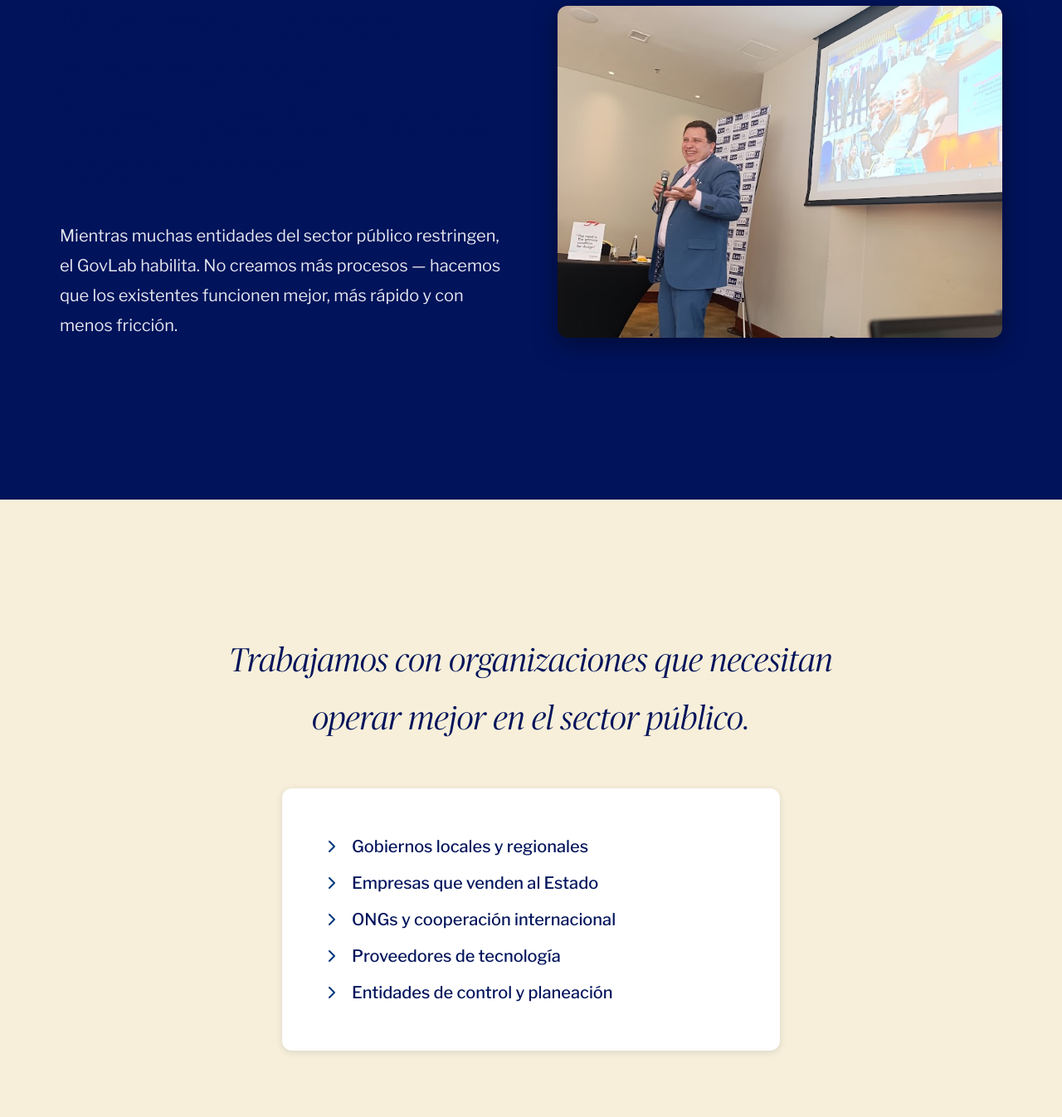
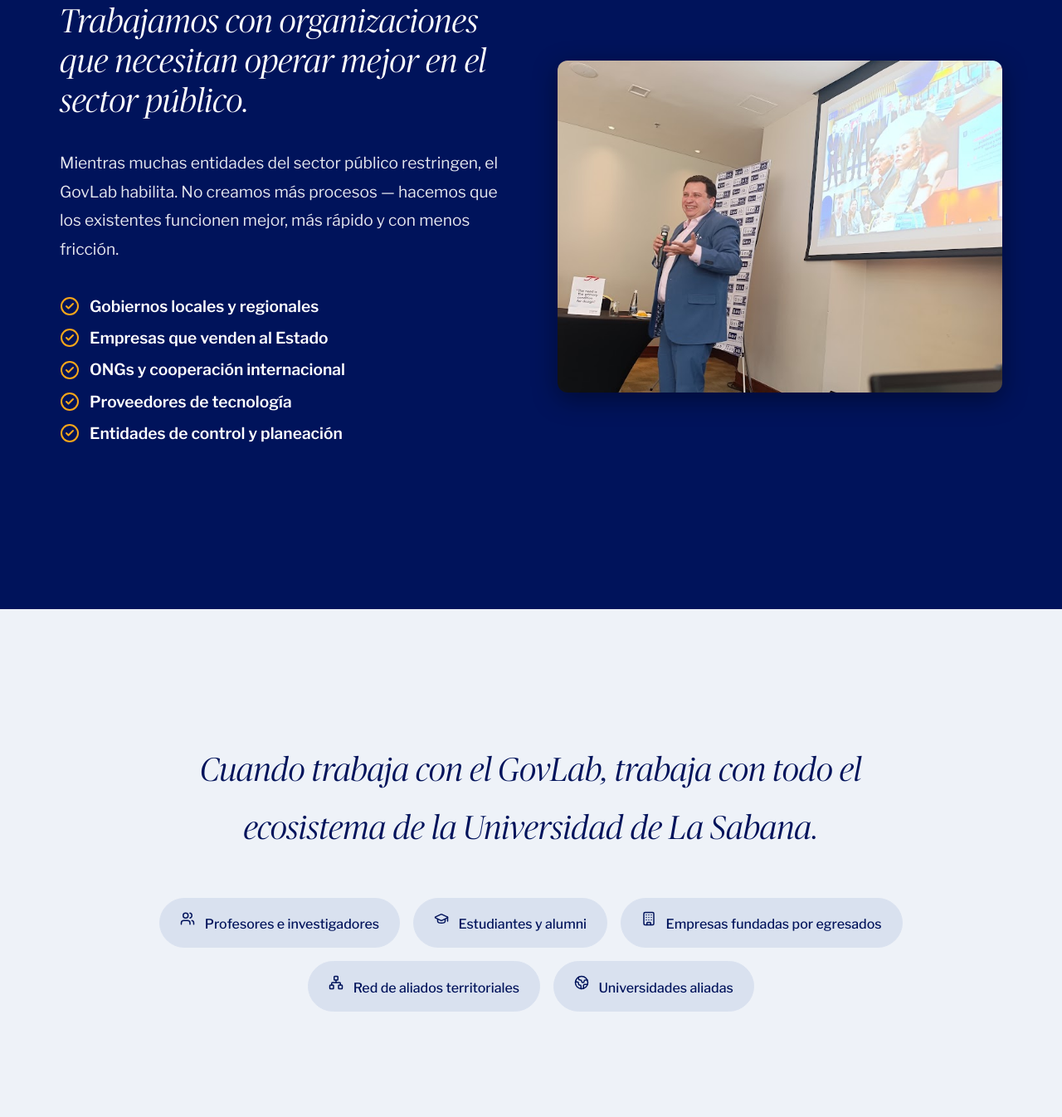
Before and after one commit to Juansotag/portafolio-personal, a plain HTML site: page index.html in a window 1280 px wide. Shown: the part 3474-4820 px from the top of the page at 83% size. Drawn offline with nearby package versions, Linux system fonts and the light colour scheme; a web font is replaced by a local one.

Commit message:
feat: redesign audiences section and add footer z-index

```diff
--- a/index.html
+++ b/index.html
@@ -40,7 +40,7 @@
         <button class="nav-link" data-target="seccion-quienes-somos">Equipo</button>
         <button class="btn"
           style="background-color: var(--c-yellow); color: var(--c-blue-dark); font-weight: 600; padding: 0.5rem 1rem;"
-          onclick="window.open('https://wa.me/573158905940?text=Hola%20Juan%2C%20quiero%20conocer%20un%20poco%20m%C3%A1s%20sobre%20el%20laboratorio%20de%20gobierno.', '_blank')">Agendar
+          onclick="window.open('https://wa.me/573158905940?text=Hola%2C%20estoy%20interesado%20en%20solucionar%20un%20problema%20p%C3%BAblico%20con%20el%20laboratorio%20de%20gobierno%20de%20la%20universidad%20de%20la%20sabana%20y%20quiero%20contactar%20contigo', '_blank')">Agendar
           reunión</button>
       </nav>
     </div>
@@ -59,7 +59,7 @@
           para gobiernos y organizaciones que trabajan con ellos.</p>
         <div style="display: flex; gap: 1rem; flex-wrap: wrap;">
           <button class="btn btn-giant-primary"
-            onclick="window.open('https://wa.me/573158905940?text=Hola%20Juan%2C%20quiero%20conocer%20un%20poco%20m%C3%A1s%20sobre%20el%20laboratorio%20de%20gobierno.', '_blank')"
+            onclick="window.open('https://wa.me/573158905940?text=Hola%2C%20estoy%20interesado%20en%20solucionar%20un%20problema%20p%C3%BAblico%20con%20el%20laboratorio%20de%20gobierno%20de%20la%20universidad%20de%20la%20sabana%20y%20quiero%20contactar%20contigo', '_blank')"
             style="background-color: white; color: var(--c-blue-dark); border: none; font-weight: 600;">Agendar una
             conversación</button>
           <button class="btn btn-giant-primary"
@@ -201,49 +201,34 @@
       </div>
     </div>
 
-    <!-- Diferencial -->
-    <div class="differential-section" style="background-color: var(--c-blue-dark); color: white; padding: 8rem 2rem;">
+    <!-- Para quién es -->
+    <div class="audiences-section" style="background-color: var(--c-blue-dark); color: white; padding: 8rem 2rem;">
       <div class="section-container"
         style="display: grid; grid-template-columns: repeat(auto-fit, minmax(300px, 1fr)); gap: 4rem; align-items: center;">
         <div>
-          <h2 style="font-family: var(--font-display); font-size: 3rem; margin-bottom: 2rem; line-height: 1.2;">No
-            estamos aquí para poner más reglas.<br>Estamos para hacer que las cosas funcionen.</h2>
-          <p style="font-size: 1.25rem; line-height: 1.8; opacity: 0.9;">Mientras muchas entidades del sector público
-            restringen, el GovLab habilita. No creamos más procesos — hacemos que los existentes funcionen mejor, más
-            rápido y con menos fricción.</p>
+          <h2 style="font-family: var(--font-display); font-size: 2.5rem; margin-bottom: 2rem; line-height: 1.2; color: white;">
+            Trabajamos con organizaciones que necesitan operar mejor en el sector público.
+          </h2>
+          <p style="font-size: 1.2rem; line-height: 1.8; opacity: 0.9; margin-bottom: 2rem;">
+            Mientras muchas entidades del sector público restringen, el GovLab habilita. No creamos más procesos — hacemos que los existentes funcionen mejor, más rápido y con menos fricción.
+          </p>
+          <ul
+            style="list-style: none; padding: 0; font-size: 1.2rem; line-height: 2; font-weight: 600; color: white;">
+            <li style="display: flex; align-items: center;"><i data-lucide="check-circle-2"
+                style="width: 24px; color: var(--c-yellow); margin-right: 12px;"></i> Gobiernos locales y regionales</li>
+            <li style="display: flex; align-items: center;"><i data-lucide="check-circle-2"
+                style="width: 24px; color: var(--c-yellow); margin-right: 12px;"></i> Empresas que venden al Estado</li>
+            <li style="display: flex; align-items: center;"><i data-lucide="check-circle-2"
+                style="width: 24px; color: var(--c-yellow); margin-right: 12px;"></i> ONGs y cooperación internacional</li>
+            <li style="display: flex; align-items: center;"><i data-lucide="check-circle-2"
+                style="width: 24px; color: var(--c-yellow); margin-right: 12px;"></i> Proveedores de tecnología</li>
+            <li style="display: flex; align-items: center;"><i data-lucide="check-circle-2"
+                style="width: 24px; color: var(--c-yellow); margin-right: 12px;"></i> Entidades de control y planeación</li>
+          </ul>
         </div>
         <div>
-          <img src="assets/photos/eventos/IMG_20251107_102213.jpg" alt="Diferencial"
+          <img src="assets/photos/eventos/IMG_20251107_102213.jpg" alt="Organizaciones con las que trabajamos"
             style="width: 100%; border-radius: var(--radius); object-fit: cover; height: 400px; box-shadow: 0 8px 30px rgba(0,0,0,0.4);">
-        </div>
-      </div>
-    </div>
-
-    <!-- Para quién es -->
-    <div class="audiences-section" style="padding: 6rem 2rem; background-color: var(--c-cream);">
-      <div class="section-container">
-        <h2 class="section-title text-center"
-          style="margin-bottom: 3rem; max-width: 800px; margin-left: auto; margin-right: auto;">Trabajamos con
-          organizaciones que necesitan operar mejor en el sector público.</h2>
-        <div
-          style="max-width: 600px; margin: 0 auto; background: white; padding: 3rem; border-radius: var(--radius); box-shadow: var(--shadow);">
-          <ul
-            style="list-style: none; padding: 0; font-size: 1.25rem; line-height: 2.2; font-weight: 500; color: var(--text-primary);">
-            <li style="display: flex; align-items: center;"><i data-lucide="chevron-right"
-                style="color: var(--c-blue-light); margin-right: 12px; width: 24px;"></i> Gobiernos locales y regionales
-            </li>
-            <li style="display: flex; align-items: center;"><i data-lucide="chevron-right"
-                style="color: var(--c-blue-light); margin-right: 12px; width: 24px;"></i> Empresas que venden al Estado
-            </li>
-            <li style="display: flex; align-items: center;"><i data-lucide="chevron-right"
-                style="color: var(--c-blue-light); margin-right: 12px; width: 24px;"></i> ONGs y cooperación
-              internacional</li>
-            <li style="display: flex; align-items: center;"><i data-lucide="chevron-right"
-                style="color: var(--c-blue-light); margin-right: 12px; width: 24px;"></i> Proveedores de tecnología</li>
-            <li style="display: flex; align-items: center;"><i data-lucide="chevron-right"
-                style="color: var(--c-blue-light); margin-right: 12px; width: 24px;"></i> Entidades de control y
-              planeación</li>
-          </ul>
         </div>
       </div>
     </div>
@@ -580,7 +565,7 @@
 
   <!-- FOOTER -->
   <footer id="footer"
-    style="background-color: var(--c-blue-dark); color: white; padding: 4rem 2rem 2rem 2rem; position: relative;">
+    style="background-color: var(--c-blue-dark); color: white; padding: 4rem 2rem 2rem 2rem; position: relative; z-index: 10;">
     <div class="footer-container" style="max-width: 1200px; margin: 0 auto;">
 
       <!-- Top Section: 2 Columns -->
@@ -660,7 +645,7 @@
   </footer>
 
   <!-- Botón Flotante WhatsApp -->
-  <a href="https://wa.me/573158905940?text=Hola%20Juan%2C%20quiero%20conocer%20un%20poco%20m%C3%A1s%20sobre%20el%20laboratorio%20de%20gobierno."
+  <a href="https://wa.me/573158905940?text=Hola%2C%20estoy%20interesado%20en%20solucionar%20un%20problema%20p%C3%BAblico%20con%20el%20Laboratorio%20de%20Gobierno%20de%20la%20Universidad%20de%20la%20Sabana%20y%20quiero%20contactar%20con%20ustedes"
     target="_blank" class="whatsapp-float">
     <svg xmlns="http://www.w3.org/2000/svg" width="30" height="30" viewBox="0 0 24 24" fill="white" stroke="none">
       <path
```
